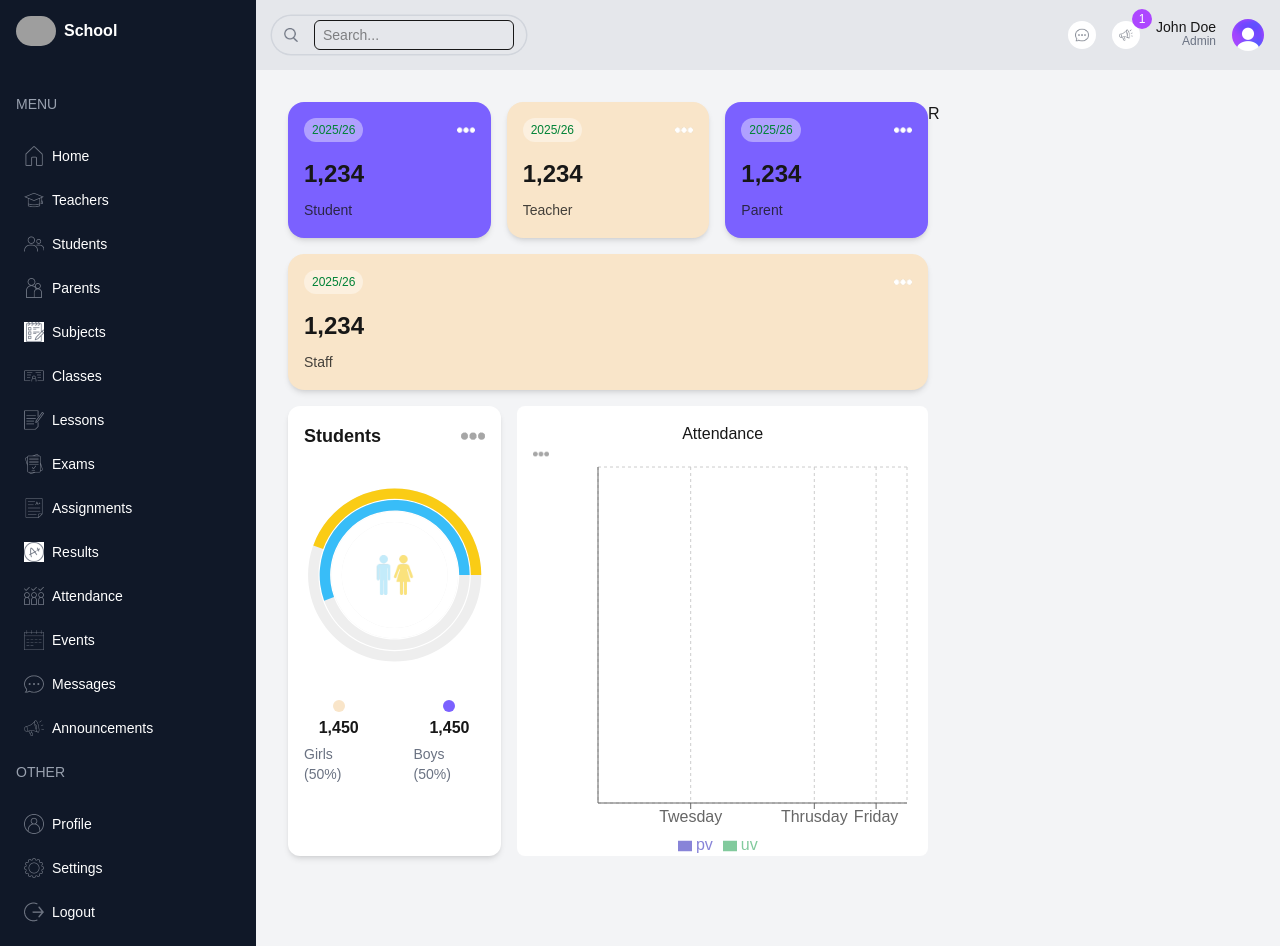
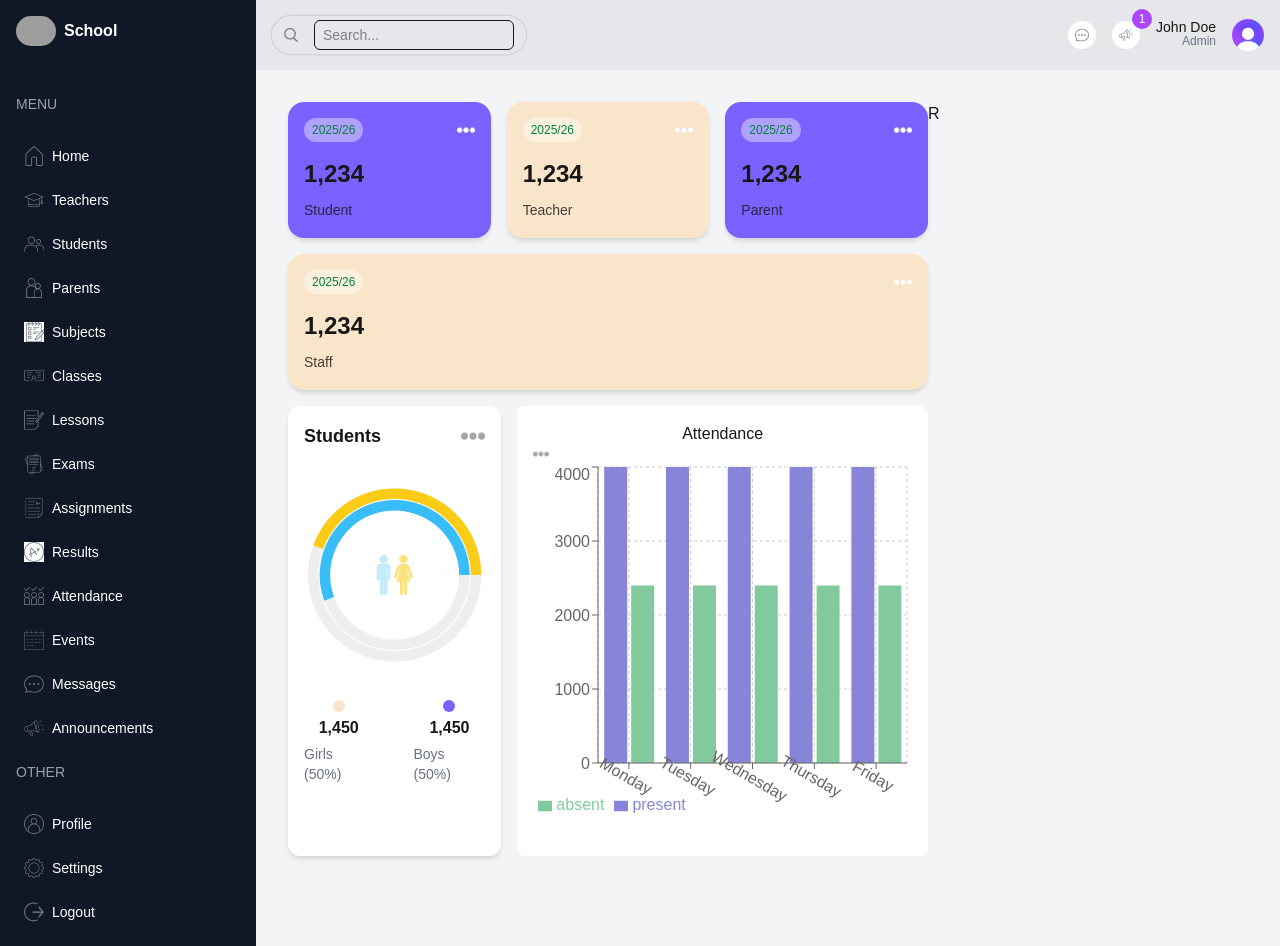
Before and after one commit to rumachoudhury/school-management-dashboard, a Next.js app: page /admin in a window 1280 px wide. Built offline with nearby package versions, Linux system fonts and the light colour scheme; grey boxes are pictures that could not be loaded.

Commit message:
Fixed the AttendanceChart component

```diff
--- a/src/components/AttendanceChart.tsx
+++ b/src/components/AttendanceChart.tsx
@@ -14,31 +14,11 @@ import {
 } from "recharts";
 
 const data = [
-  {
-    name: " Monday",
-    present: 4000,
-    absent: 2400,
-  },
-  {
-    name: "Twesday",
-    present: 4000,
-    absent: 2400,
-  },
-  {
-    name: "Wednesday",
-    present: 4000,
-    absent: 2400,
-  },
-  {
-    name: "Thrusday",
-    present: 4000,
-    absent: 2400,
-  },
-  {
-    name: "Friday",
-    present: 4000,
-    absent: 2400,
-  },
+  { name: "Monday", present: 4000, absent: 2400 },
+  { name: "Tuesday", present: 4000, absent: 2400 },
+  { name: "Wednesday", present: 4000, absent: 2400 },
+  { name: "Thursday", present: 4000, absent: 2400 },
+  { name: "Friday", present: 4000, absent: 2400 },
 ];
 
 function AttendanceChart() {
@@ -55,16 +35,16 @@ function AttendanceChart() {
         />
       </div>
       <div style={{ width: "100%", height: 400 }}>
-        <ResponsiveContainer width="100%" height="100%">
-          <BarChart data={data}>
+        <ResponsiveContainer width="100%" height="90%">
+          <BarChart data={data} width={700} height={300}>
             <CartesianGrid strokeDasharray="3 3" />
-            <XAxis dataKey="name" />
+            <XAxis dataKey="name" interval={0} angle={30} textAnchor="middle" />
             <YAxis />
             <Tooltip />
-            <Legend />
+            <Legend align="left" />
 
-            <Bar dataKey="pv" fill="#8884d8" />
-            <Bar dataKey="uv" fill="#82ca9d" />
+            <Bar dataKey="present" fill="#8884d8" />
+            <Bar dataKey="absent" fill="#82ca9d" />
           </BarChart>
         </ResponsiveContainer>
       </div>
```
